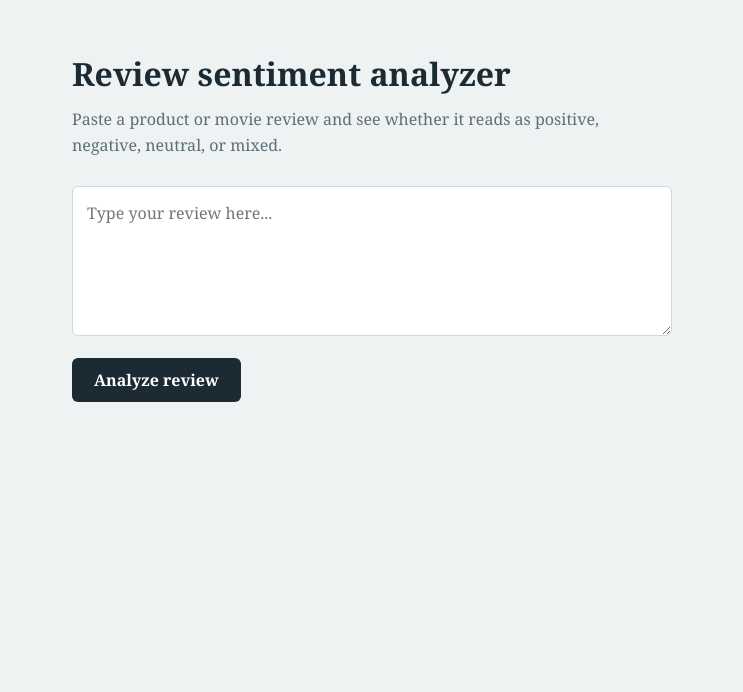
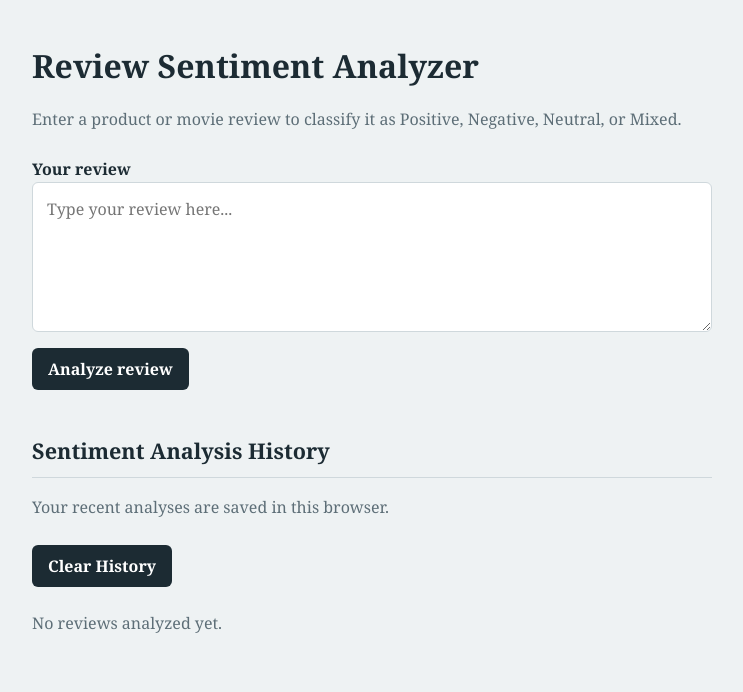
Before and after one commit to Devileye00/sentiment-analyzer_website, a Flask app: page / in a window 1280 px wide. Shown: the top 692 px of the page, without its empty margins (268-1011 px from the left). Run offline with Flask 3, Linux system fonts and the light colour scheme.

Commit message:
Add sentiment analysis history

```diff
--- a/templates/index.html
+++ b/templates/index.html
@@ -1,65 +1,283 @@
+
 <!DOCTYPE html>
 <html lang="en">
 <head>
 <meta charset="UTF-8">
 <meta name="viewport" content="width=device-width, initial-scale=1">
 <title>Review Sentiment Analyzer</title>
+
 <style>
   :root {
-    --bg: #eef2f3; --ink: #1c2b33; --muted: #5d6e77; --panel: #ffffff;
-    --pos: #1f8a5b; --neg: #c0392b; --neu: #6b7b86; --line: #cfd8dc;
+    --bg: #eef2f3;
+    --ink: #1c2b33;
+    --muted: #5d6e77;
+    --panel: #ffffff;
+    --pos: #1f8a5b;
+    --neg: #c0392b;
+    --neu: #6b7b86;
+    --line: #cfd8dc;
   }
+
   * { box-sizing: border-box; }
-  body { margin: 0; font-family: Georgia, "Times New Roman", serif; background: var(--bg); color: var(--ink); line-height: 1.6; }
-  main { max-width: 640px; margin: 0 auto; padding: 48px 20px; }
+
+  body {
+    margin: 0;
+    font-family: Georgia, "Times New Roman", serif;
+    background: var(--bg);
+    color: var(--ink);
+    line-height: 1.6;
+  }
+
+  main {
+    max-width: 720px;
+    margin: 0 auto;
+    padding: 40px 20px;
+  }
+
   h1 { font-size: 2rem; margin: 0 0 8px; }
-  p.lead { color: var(--muted); margin: 0 0 28px; }
-  textarea { width: 100%; height: 150px; padding: 14px; font: 1rem/1.5 Georgia, serif; border: 1px solid var(--line); border-radius: 6px; background: var(--panel); resize: vertical; }
-  textarea:focus, button:focus-visible { outline: 3px solid #2a6f97; outline-offset: 2px; }
-  button { margin-top: 14px; padding: 11px 22px; font: 600 1rem Georgia, serif; color: #fff; background: #1c2b33; border: 0; border-radius: 6px; cursor: pointer; }
+
+  h2 { font-size: 1.35rem; }
+
+  .lead { color: var(--muted); margin-bottom: 24px; }
+
+  textarea {
+    width: 100%;
+    height: 150px;
+    padding: 14px;
+    font: 1rem/1.5 Georgia, serif;
+    border: 1px solid var(--line);
+    border-radius: 6px;
+    background: var(--panel);
+    resize: vertical;
+  }
+
+  textarea:focus, button:focus-visible {
+    outline: 3px solid #2a6f97;
+    outline-offset: 2px;
+  }
+
+  button {
+    margin: 8px 6px 8px 0;
+    padding: 10px 16px;
+    font: 600 1rem Georgia, serif;
+    color: #fff;
+    background: #1c2b33;
+    border: 0;
+    border-radius: 6px;
+    cursor: pointer;
+  }
+
   button:hover { background: #2a6f97; }
-  #result { margin-top: 28px; padding: 20px; background: var(--panel); border-left: 8px solid var(--neu); border-radius: 4px; display: none; }
+
+  button:disabled { opacity: 0.6; cursor: wait; }
+
+  #result, .history-item {
+    margin-top: 20px;
+    padding: 16px;
+    background: var(--panel);
+    border-left: 7px solid var(--neu);
+    border-radius: 4px;
+    overflow-wrap: anywhere;
+  }
+
+  #result { display: none; }
   #result.show { display: block; }
-  #label { font-size: 1.8rem; font-weight: bold; margin: 0; }
+
+  #label { font-size: 1.6rem; font-weight: bold; margin: 0; }
   #score { color: var(--muted); margin: 4px 0 0; }
-  .Positive { border-color: var(--pos) !important; } .Positive #label { color: var(--pos); }
-  .Negative { border-color: var(--neg) !important; } .Negative #label { color: var(--neg); }
-  .Neutral  { border-color: var(--neu) !important; } .Neutral #label { color: var(--neu); }
+
+  .Positive { border-color: var(--pos) !important; }
+  .Negative { border-color: var(--neg) !important; }
+  .Neutral { border-color: var(--neu) !important; }
+  .Mixed { border-color: #8e44ad !important; }
+
+  .Positive #label, .Positive .history-label { color: var(--pos); }
+  .Negative #label, .Negative .history-label { color: var(--neg); }
+  .Neutral #label, .Neutral .history-label { color: var(--neu); }
+  .Mixed #label, .Mixed .history-label { color: #8e44ad; }
+
   .error { color: var(--neg); }
+  .history-item p { margin: 5px 0; }
+  .muted { color: var(--muted); }
+  #history-list { margin-top: 12px; }
+  #empty-history { color: var(--muted); }
+
+  .section-heading {
+    margin-top: 36px;
+    border-bottom: 1px solid var(--line);
+    padding-bottom: 8px;
+  }
 </style>
 </head>
+
 <body>
 <main>
-  <h1>Review sentiment analyzer</h1>
-  <p class="lead">Paste a product or movie review and see whether it reads as positive, negative, neutral, or mixed.</p>
+  <h1>Review Sentiment Analyzer</h1>
+  <p class="lead">
+    Enter a product or movie review to classify it as Positive,
+    Negative, Neutral, or Mixed.
+  </p>
+
+  <label for="review"><strong>Your review</strong></label>
   <textarea id="review" placeholder="Type your review here..."></textarea>
-  <button id="go">Analyze review</button>
+  <br>
+  <button id="go" type="button">Analyze review</button>
+
   <div id="result" aria-live="polite">
     <p id="label"></p>
     <p id="score"></p>
   </div>
+
+  <h2 class="section-heading">Sentiment Analysis History</h2>
+  <p class="muted">
+    Your recent analyses are saved in this browser.
+  </p>
+
+  <button id="clear-history" type="button">Clear History</button>
+  <div id="history-list">
+    <p id="empty-history">No reviews analyzed yet.</p>
+  </div>
 </main>
+
 <script>
   const btn = document.getElementById("go");
+  const reviewInput = document.getElementById("review");
   const box = document.getElementById("result");
+  const historyList = document.getElementById("history-list");
+  const HISTORY_KEY = "sentimentAnalyzerHistory";
+  const MAX_HISTORY = 20;
+
+  function getHistory() {
+    try {
+      const stored = JSON.parse(localStorage.getItem(HISTORY_KEY) || "[]");
+      return Array.isArray(stored) ? stored : [];
+    } catch {
+      return [];
+    }
+  }
+
+  function renderHistory() {
+    const history = getHistory();
+    historyList.replaceChildren();
+
+    if (history.length === 0) {
+      const empty = document.createElement("p");
+      empty.id = "empty-history";
+      empty.className = "muted";
+      empty.textContent = "No reviews analyzed yet.";
+      historyList.appendChild(empty);
+      return;
+    }
+
+    history.forEach(item => {
+      const card = document.createElement("div");
+      card.className = "history-item " + item.sentiment;
+
+      const label = document.createElement("p");
+      label.className = "history-label";
+      label.textContent = item.sentiment;
+      label.style.fontWeight = "bold";
+
+      const review = document.createElement("p");
+      review.textContent = item.review;
+
+      const score = document.createElement("p");
+      score.className = "muted";
+      score.textContent = "Polarity score: " + item.polarity;
+
+      const date = document.createElement("p");
+      date.className = "muted";
+      date.textContent = item.date;
+
+      card.append(label, review, score, date);
+      historyList.appendChild(card);
+    });
+  }
+
+  function saveHistory(review, sentiment, polarity) {
+    const history = getHistory();
+
+    history.unshift({
+      review,
+      sentiment,
+      polarity,
+      date: new Date().toLocaleString()
+    });
+
+    try {
+      localStorage.setItem(
+        HISTORY_KEY,
+        JSON.stringify(history.slice(0, MAX_HISTORY))
+      );
+      renderHistory();
+    } catch {
+      // The analysis result remains available if browser storage fails.
+    }
+  }
+
   btn.addEventListener("click", async () => {
-    const review = document.getElementById("review").value;
+    const review = reviewInput.value.trim();
+
+    if (!review) {
+      box.className = "show";
+      document.getElementById("label").textContent =
+        "Please enter a review first.";
+      document.getElementById("label").className = "error";
+      document.getElementById("score").textContent = "";
+      return;
+    }
+
+    btn.disabled = true;
+    btn.textContent = "Analyzing...";
+
+    try {
       const res = await fetch("/predict", {
         method: "POST",
         headers: { "Content-Type": "application/json" },
         body: JSON.stringify({ review })
       });
+
       const data = await res.json();
       box.className = "show";
+
       if (!res.ok) {
-      document.getElementById("label").innerHTML = '<span class="error">' + data.error + '</span>';
+        document.getElementById("label").textContent =
+          data.error || "Unable to analyze this review.";
+        document.getElementById("label").className = "error";
         document.getElementById("score").textContent = "";
         return;
       }
+
+      document.getElementById("label").className = "";
       box.className = "show " + data.sentiment;
       document.getElementById("label").textContent = data.sentiment;
-    document.getElementById("score").textContent = "Polarity score: " + data.polarity + " (from -1 to +1)";
+      document.getElementById("score").textContent =
+        "Polarity score: " + data.polarity + " (from -1 to +1)";
+
+      saveHistory(review, data.sentiment, data.polarity);
+
+    } catch {
+      box.className = "show";
+      document.getElementById("label").className = "error";
+      document.getElementById("label").textContent =
+        "Could not connect to the server. Make sure Flask is running.";
+      document.getElementById("score").textContent = "";
+    } finally {
+      btn.disabled = false;
+      btn.textContent = "Analyze review";
+    }
   });
+
+  document.getElementById("clear-history").addEventListener("click", () => {
+    try {
+      localStorage.removeItem(HISTORY_KEY);
+      renderHistory();
+    } catch {
+      alert("Could not clear browser history.");
+    }
+  });
+
+  renderHistory();
 </script>
 </body>
 </html>
```
Lines whose indentation alone changed are shown as unchanged.
